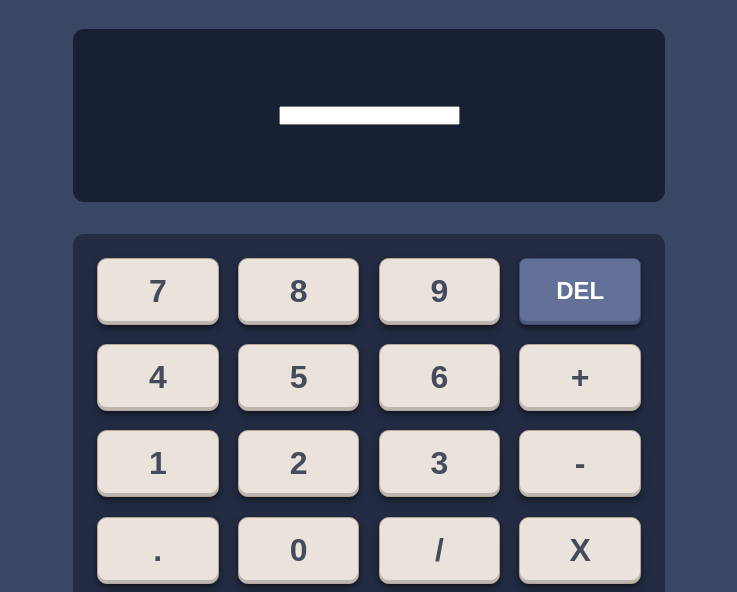
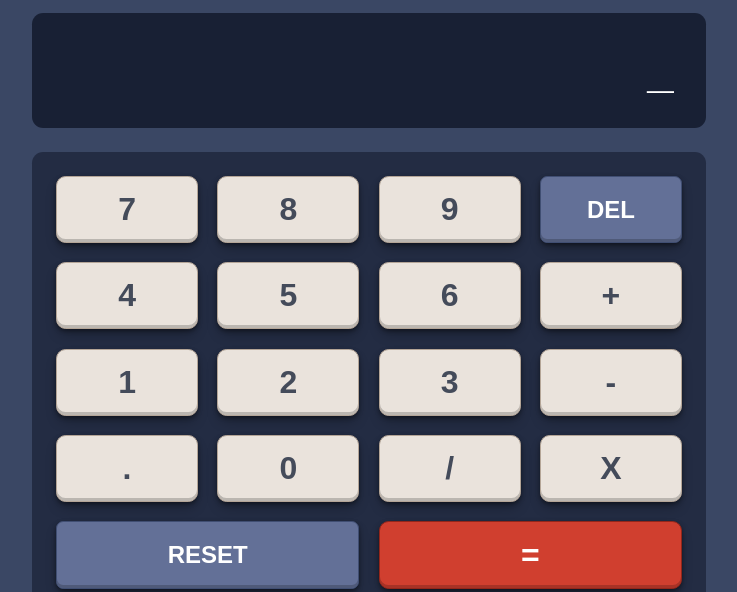
Before and after one commit to IuliiaKonovalova/frontend-mentor-calculator-app-main, a plain HTML site: page index.html in a window 1280 px wide. Shown: the part 208-800 px from the top of the page, without its empty margins (271-1008 px from the left). Drawn offline with Linux system fonts and the light colour scheme.

Commit message:
Style output section

```diff
--- a/assets/css/style.css
+++ b/assets/css/style.css
@@ -107,8 +107,8 @@ body {
   background-color: var(--clr-team1-bg--500);
   display: grid;
   grid-template-columns: 2fr minmax(37rem, auto) 2fr;
-  grid-template-rows: 1fr 0.5fr 1.5fr 4fr 1fr;
-  gap: 2rem;
+  grid-template-rows: 1fr 0.5fr 1fr 4fr 1fr;
+  gap: 1.5rem;
   color: var(--clr-team1-text--100);
   font-family: var(--ff-primary);
   font-weight: 700;
@@ -147,6 +147,45 @@ body {
   justify-content: center;
   align-items: center;
   padding: 1rem;
+}
+
+input[type=number] {
+  font-size: 3rem;
+  /* padding: 1rem; */
+  width: 95%;
+  text-align: right;
+  border: none;
+  background-color: transparent;
+  font-weight: 700;
+}
+
+input:focus {
+  outline: none;
+}
+
+/* Chrome, Safari, Edge, Opera */
+input::-webkit-outer-spin-button,
+input::-webkit-inner-spin-button {
+  -webkit-appearance: none;
+  margin: 0;
+}
+
+/* Firefox */
+input[type=number] {
+  -moz-appearance: textfield;
+}
+
+input:hover {
+  border: none;
+}
+
+input::placeholder {
+  color: var(--clr-team1-text--100);
+  font-weight: 700;
+}
+
+input:not(:placeholder-shown) {
+  color: var(--clr-team1-text--100);
 }
 
 .keyboard__container {
--- a/index.html
+++ b/index.html
@@ -51,7 +51,7 @@
       </div>
   </header>
   <section class="output">
-    <input type="number">
+    <input type="number" placeholder="_">
   </section>
   <section class="keyboard__container">
     <button class="btn btn--white">7</button>
```
